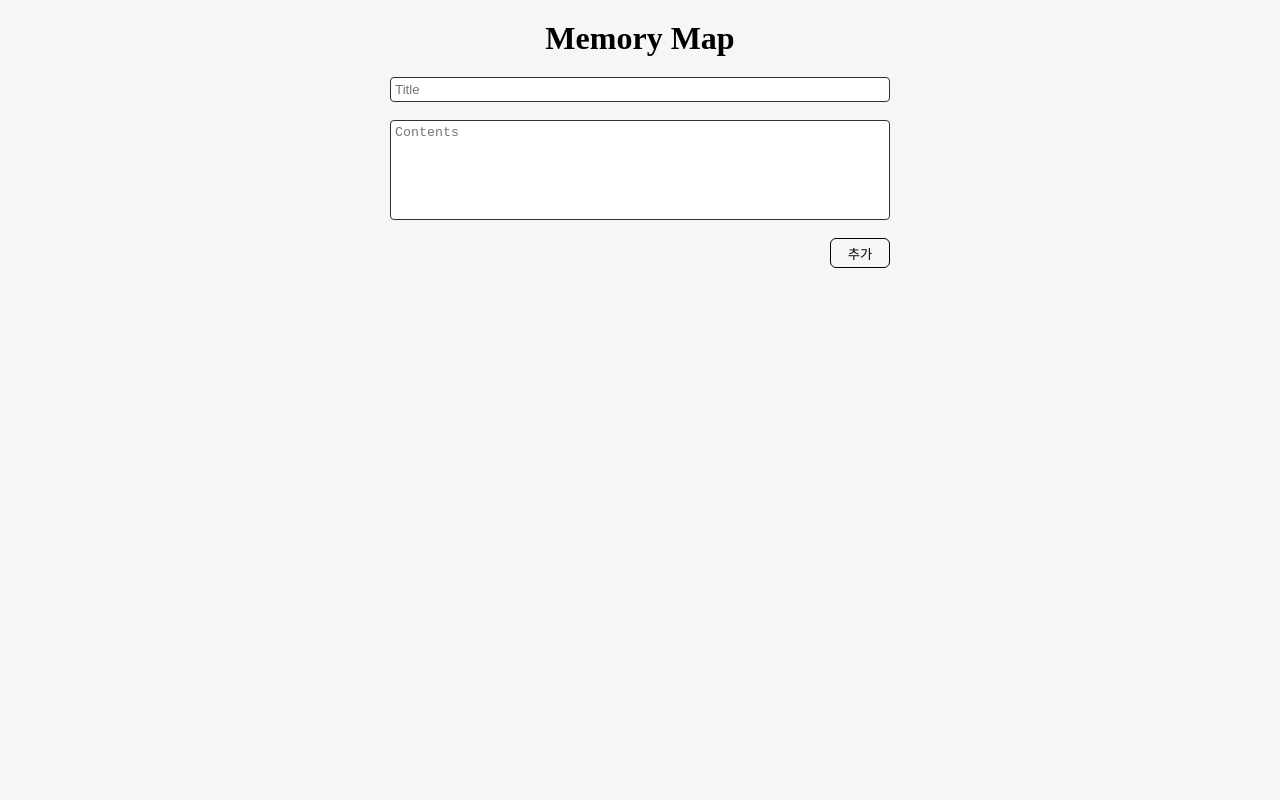
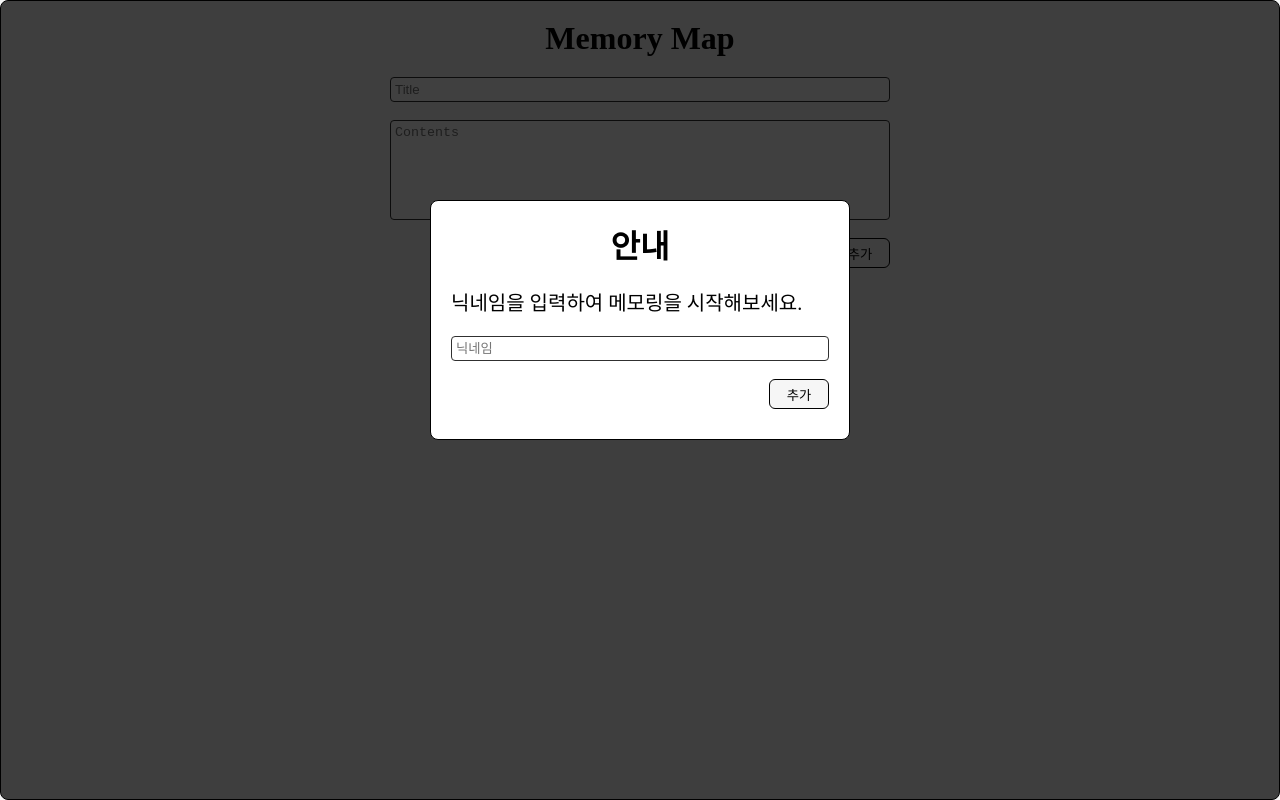
Before and after one commit to CreatiCoding/memory-map, a Next.js app: page / in a window 1280 px wide. Built offline with nearby package versions, Linux system fonts and the light colour scheme.

Commit message:
SSR에서 uuid를 부여하도록 수정

```diff
--- a/pages/index.tsx
+++ b/pages/index.tsx
@@ -1 +1,3 @@
 export { IndexPage as default } from "../src/pages/IndexPage";
+
+export { getServerSideProps } from "../src/pages/IndexPage";
--- a/src/pages/IndexPage.tsx
+++ b/src/pages/IndexPage.tsx
@@ -1,10 +1,13 @@
+import { GetServerSideProps } from "next";
 import { useRouter } from "next/router";
+import { v4 as uuidv4 } from "uuid";
 import { Background } from "../components/Background";
 import { CardList } from "../components/CardList";
 import { Main } from "../components/Main";
 import { Title } from "../components/Title";
+import { RegisterUser } from "../components/modal/RegisterUser";
 
-export function IndexPage() {
+export function IndexPage({ secretKey: initial }: { secretKey: string }) {
   const router = useRouter();
   return (
     <Background>
@@ -16,7 +19,14 @@ export function IndexPage() {
             router.query.pageSize != null ? Number(router.query.pageSize) : 20
           }
         />
+        <RegisterUser initial={initial} />
       </Main>
     </Background>
   );
 }
+
+export const getServerSideProps: GetServerSideProps = async () => {
+  return {
+    props: { secretKey: uuidv4() },
+  };
+};
```
